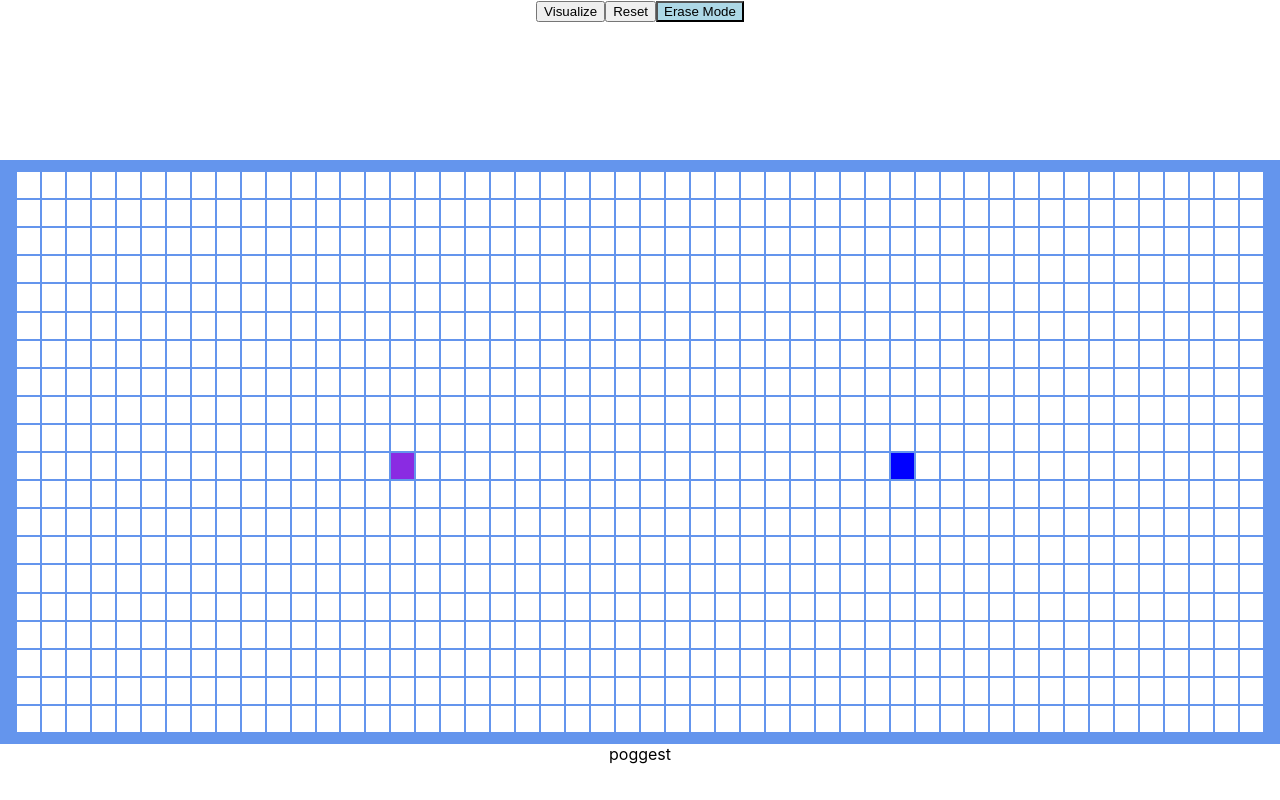
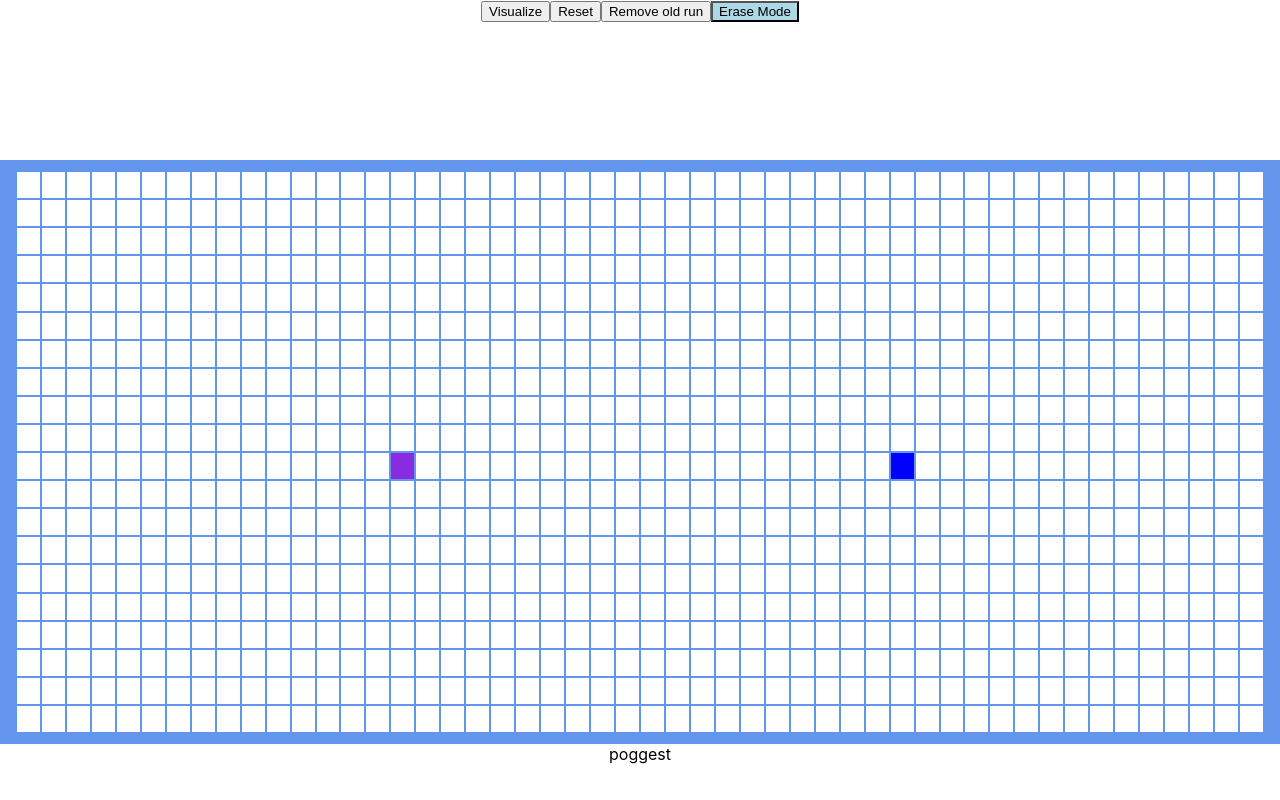
Before and after one commit to TeodorSocea/Pathfinding-Visualizer, a React (Create React App) app in the folder pathfinding-visualizer/: page / in a window 1280 px wide. Built offline with nearby package versions, Linux system fonts and the light colour scheme.

Commit message:
Added real time pathing, solved movable start and finish nodes bugs

```diff
--- a/pathfinding-visualizer/src/Pathfinding Visualizer/Pathfinding Visualizer.jsx
+++ b/pathfinding-visualizer/src/Pathfinding Visualizer/Pathfinding Visualizer.jsx
@@ -56,12 +56,39 @@ export default class PathfindingVisuzlizer extends Component {
       walling: false,
       movingStart: false,
       movingFinish: false,
+      redoDijkstra: false,
     };
   }
 
   componentDidMount() {
     const grid = getInitialGrid();
     this.setState({ grid });
+  }
+
+  removeOldRun() {
+    for (let row = 0; row < this.state.grid.length; row++) {
+      for (let col = 0; col < this.state.grid[row].length; col++) {
+        this.state.grid[row][col].isVisited = false;
+        this.state.grid[row][col].isShortestPath = false;
+        this.state.grid[row][col].isStart =
+          row === START_NODE_ROW && col === START_NODE_COL;
+        this.state.grid[row][col].isFinish =
+          row === FINISH_NODE_ROW && col === FINISH_NODE_COL;
+        this.state.grid[row][col].distance = Infinity;
+        this.state.grid[row][col].previousNode = null;
+        const element = document.getElementById(`node-${row}-${col}`).className;
+        if (element.match(/node-visited/)) {
+          document.getElementById(
+            `node-${row}-${col}`
+          ).className = element.replace(/node-visited/, "");
+        }
+        if (element.match(/node-shortest-path/)) {
+          document.getElementById(
+            `node-${row}-${col}`
+          ).className = element.replace(/node-shortest-path/, "");
+        }
+      }
+    }
   }
 
   handleMouseDown(row, col) {
@@ -71,6 +98,7 @@ export default class PathfindingVisuzlizer extends Component {
       this.state.walling == false
     ) {
       this.state.movingStart = true;
+      this.state.grid[START_NODE_ROW][START_NODE_COL].isStart = false;
     } else if (
       row == FINISH_NODE_ROW &&
       col == FINISH_NODE_COL &&
@@ -97,8 +125,16 @@ export default class PathfindingVisuzlizer extends Component {
     )
       return;
     if (row == START_NODE_ROW && col == START_NODE_COL) {
-      this.state.movingStart = this.state.walling ? false : true;
+      this.state.movingStart = this.state.movingFinish
+        ? false
+        : this.state.walling
+        ? false
+        : true;
     } else if (this.state.movingStart && !this.state.walling) {
+      if (
+        this.state.grid[row][col].isWall == false &&
+        this.state.grid[row][col].isFinish == false
+      ) {
         this.state.grid[row][col].isStart = true;
         this.state.grid[START_NODE_ROW][START_NODE_COL].isStart = false;
         const oldStart = document.getElementById(
@@ -108,15 +144,21 @@ export default class PathfindingVisuzlizer extends Component {
         document.getElementById(
           `node-${START_NODE_ROW}-${START_NODE_COL}`
         ).className = toggleClassName(oldStart, "node-start");
-      document.getElementById(`node-${row}-${col}`).className = toggleClassName(
-        newStart,
-        "node-start"
-      );
+        document.getElementById(
+          `node-${row}-${col}`
+        ).className = toggleClassName(newStart, "node-start");
         [START_NODE_ROW, row] = [row, START_NODE_ROW];
         [START_NODE_COL, col] = [col, START_NODE_COL];
+        if(!!this.state.redoDijkstra)
+          this.redoDijkstra();
+      }
     } else if (row == FINISH_NODE_ROW && col == FINISH_NODE_COL) {
       this.state.movingFinish = this.state.walling ? false : true;
     } else if (this.state.movingFinish && !this.state.walling) {
+      if (
+        this.state.grid[row][col].isWall == false &&
+        this.state.grid[row][col].isStart == false
+      ) {
         this.state.grid[row][col].isFinish = true;
         this.state.grid[FINISH_NODE_ROW][FINISH_NODE_COL].isFinish = false;
         const oldStart = document.getElementById(
@@ -126,12 +168,14 @@ export default class PathfindingVisuzlizer extends Component {
         document.getElementById(
           `node-${FINISH_NODE_ROW}-${FINISH_NODE_COL}`
         ).className = toggleClassName(oldStart, "node-finish");
-      document.getElementById(`node-${row}-${col}`).className = toggleClassName(
-        newStart,
-        "node-finish"
-      );
+        document.getElementById(
+          `node-${row}-${col}`
+        ).className = toggleClassName(newStart, "node-finish");
         [FINISH_NODE_ROW, row] = [row, FINISH_NODE_ROW];
         [FINISH_NODE_COL, col] = [col, FINISH_NODE_COL];
+        if(!!this.state.redoDijkstra)
+          this.redoDijkstra();
+      }
     } else {
       this.state.grid[row][col].isWall = this.state.eraseMode ? false : true;
       const element = document.getElementById(`node-${row}-${col}`);
@@ -152,7 +196,7 @@ export default class PathfindingVisuzlizer extends Component {
 
   animateShortestPath(nodesInShortestPathOrder, grid) {
     setTimeout(() => {
-      this.setState({ grid });
+      this.setState({ grid }, () => console.log(this.state));
     }, nodesInShortestPathOrder.length * 20);
     for (let i = 0; i < nodesInShortestPathOrder.length; i++) {
       setTimeout(() => {
@@ -186,22 +230,54 @@ export default class PathfindingVisuzlizer extends Component {
   }
 
   visualizeDijkstra() {
+    this.state.redoDijkstra=true;
+    this.removeOldRun();
     const { grid } = this.state;
     const startNode = grid[START_NODE_ROW][START_NODE_COL];
     const finishNode = grid[FINISH_NODE_ROW][FINISH_NODE_COL];
+    console.log("before dijkstra");
     const visitedNodesInOrder = dijkstra(grid, startNode, finishNode);
     visitedNodesInOrder.pop();
     visitedNodesInOrder.shift();
+    console.log("after dijkstra");
     const nodesInShortestPathOrder = getNodesInShortestPathOrder(finishNode);
     nodesInShortestPathOrder.pop();
     nodesInShortestPathOrder.shift();
     this.animateDijkstra(visitedNodesInOrder, nodesInShortestPathOrder, grid);
   }
 
+  redoDijkstra() {
+    this.removeOldRun();
+    const { grid } = this.state;
+    const startNode = grid[START_NODE_ROW][START_NODE_COL];
+    const finishNode = grid[FINISH_NODE_ROW][FINISH_NODE_COL];
+    console.log("before dijkstra");
+    const visitedNodesInOrder = dijkstra(grid, startNode, finishNode);
+    visitedNodesInOrder.pop();
+    visitedNodesInOrder.shift();
+    console.log("after dijkstra");
+    const nodesInShortestPathOrder = getNodesInShortestPathOrder(finishNode);
+    nodesInShortestPathOrder.pop();
+    nodesInShortestPathOrder.shift();
+    for (let i = 0; i < visitedNodesInOrder.length; i++) {
+      const node = visitedNodesInOrder[i];
+      const element = document.getElementById(`node-${node.row}-${node.col}`);
+      document.getElementById(
+        `node-${node.row}-${node.col}`
+      ).className = toggleClassName(element, "node-visited");
+    }
+    for (let i = 0; i < nodesInShortestPathOrder.length; i++) {
+      const node = nodesInShortestPathOrder[i];
+      const element = document.getElementById(`node-${node.row}-${node.col}`);
+      document.getElementById(`node-${node.row}-${node.col}`).className =
+        "node node-shortest-path";
+    }
+  }
+
   resetState() {
     const grid = getInitialGrid();
     this.setState({ grid: this.state.grid }, () => {
-      this.setState({ grid });
+      this.setState({ grid: grid, redoDijkstra: false });
     });
   }
 
@@ -227,6 +303,7 @@ export default class PathfindingVisuzlizer extends Component {
         <header>
           <button onClick={() => this.visualizeDijkstra()}>Visualize</button>
           <button onClick={() => this.resetState()}>Reset</button>
+          <button onClick={() => {this.removeOldRun(); this.state.redoDijkstra=false}}>Remove old run</button>
           <button
             id="eraser"
             className="button-erase"
```
Lines whose indentation alone changed are shown as unchanged.
